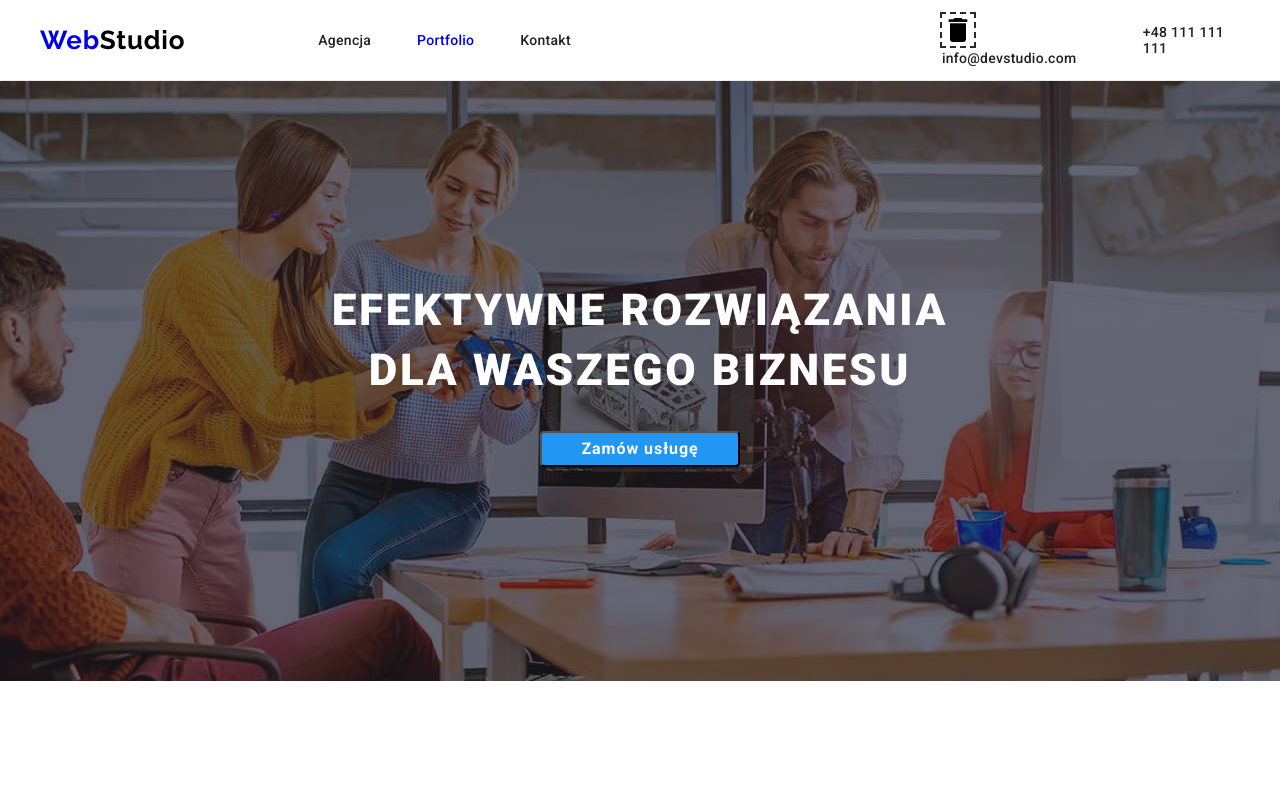
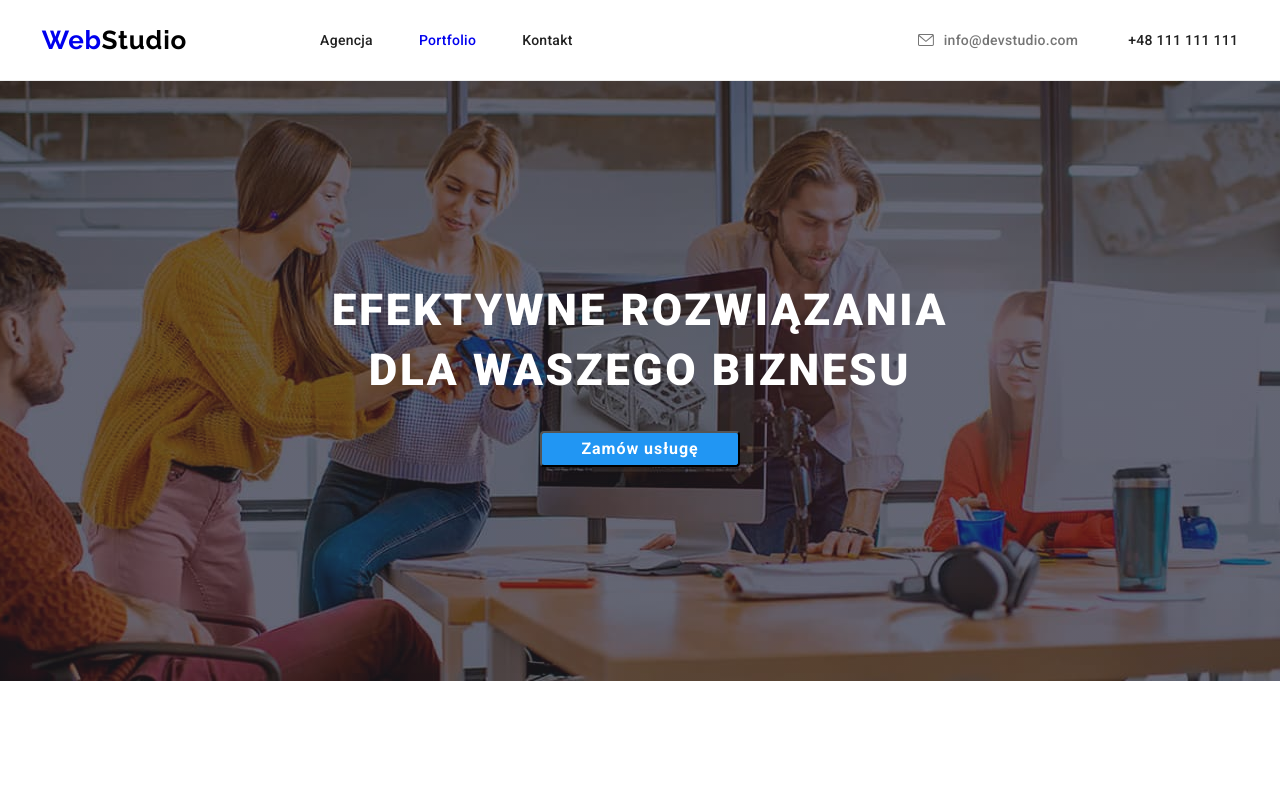
Before and after one commit to GoldenWarJoy/goit-markup-hw-04, a plain HTML site: page index.html in a window 1280 px wide. Shown: the top 788 px of the page. Drawn offline with nearby package versions, Linux system fonts and the light colour scheme.

Commit message:
hw4-icon-hover-dziala

```diff
--- a/index.html
+++ b/index.html
@@ -35,12 +35,8 @@
         </nav>
         <div class="header-mail">
           <a>
-            <svg
-              width="32"
-              height="32"
-              style="outline: 2px dashed #2a2a2a; fill: black"
-            >
-              <use href="./images/icons.svg#test"></use>
+            <svg class="header-icon" width="16" height="12">
+              <use href="./images/icons.svg#icon-envelope"></use>
             </svg>
             info@devstudio.com</a
           >
--- a/style.css
+++ b/style.css
@@ -102,27 +102,28 @@ body {
 }
 
 .header-nav {
-  margin-right: 371px;
+  margin-right: 345px;
 }
 
 .header-mail {
   margin-right: 50px;
 }
 
-.header-mail:hover {
-  color: var(--primary-color);
+.header-mail > a > svg {
+  margin-right: 10px;
 }
 
-/* .header-mail > a::before {
-  content: "";
-  display: inline-block;
-  width: 16px;
-  height: 16px;
-  background-color: red;
-  background-image: url("./images/icons.svg#icon-envelope");
-  background-repeat: no-repeat;
-  background-position: center center;
-} */
+.header-mail > a {
+  align-items: center;
+  display: flex;
+  --color2: var(--our-team-member-position-text-color);
+  color: var(--our-team-member-position-text-color);
+}
+
+.header-mail a:hover {
+  color: var(--primary-color);
+  --color2: var(--primary-color);
+}
 
 .phone-number:hover {
   color: var(--primary-color);
```
